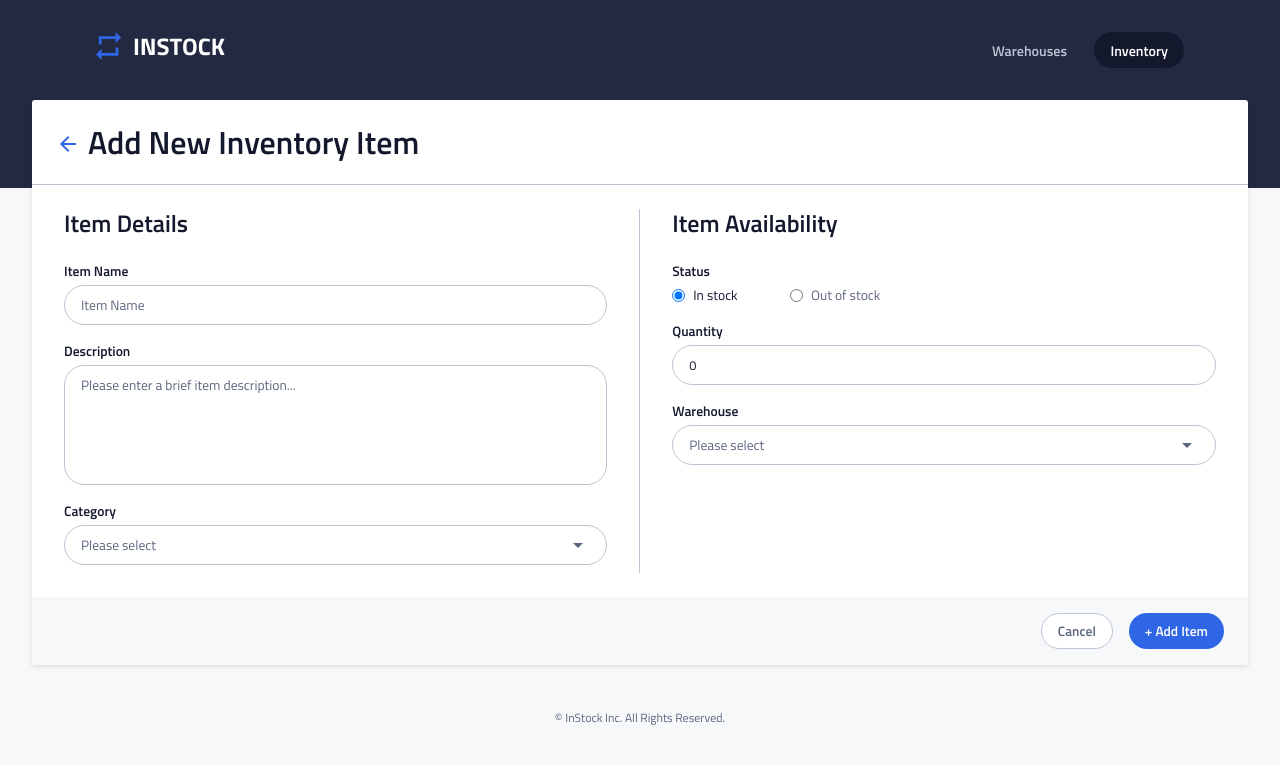
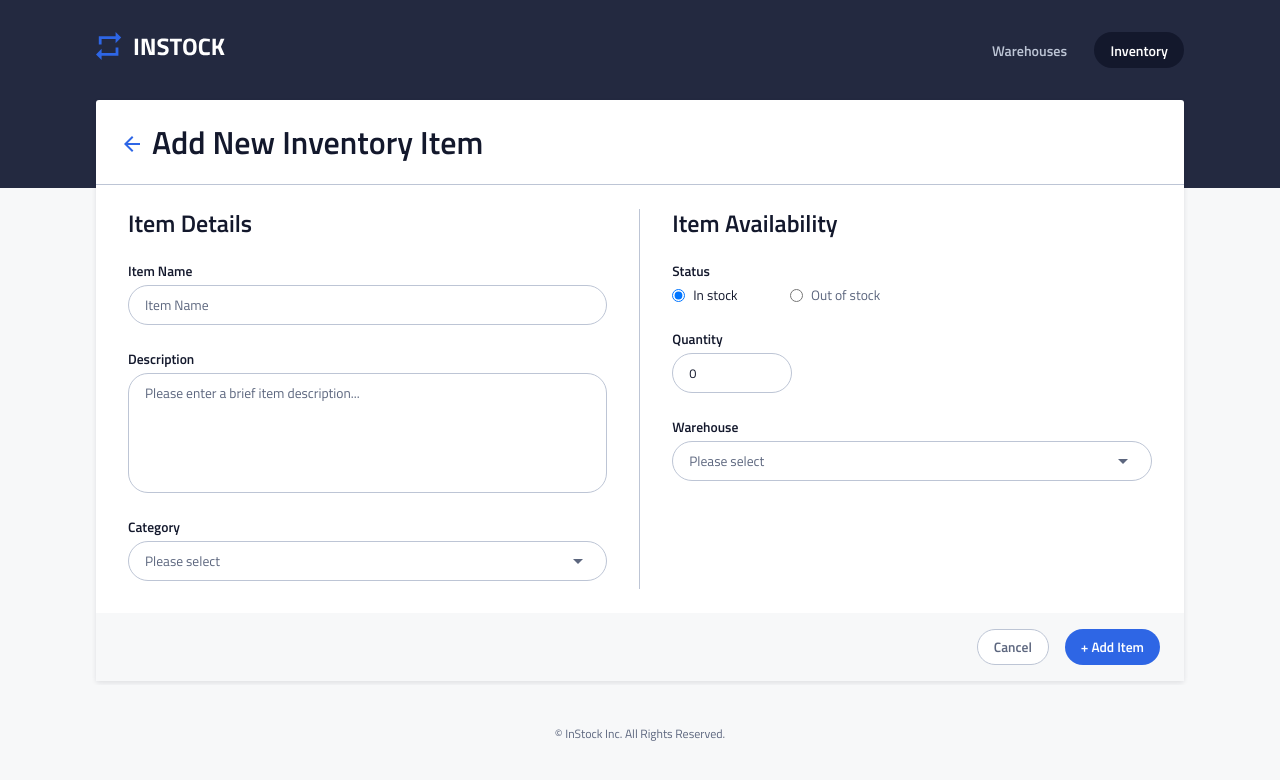
Before and after one commit to JimmyZ98/InStock, a React (Create React App) app: page /inventory/add in a window 1280 px wide. Shown: the top 780 px of the page. Built offline with nearby package versions, Linux system fonts and the light colour scheme.

Commit message:
added desktop style

```diff
--- a/src/pages/AddInventoryPage/AddInventoryPage.js
+++ b/src/pages/AddInventoryPage/AddInventoryPage.js
@@ -44,7 +44,7 @@ class AddInventoryPage extends Component {
                 </div>
               </div>
               <label className="new-inventory__label" htmlFor="quantity">Quantity</label>
-              <input className="new-inventory__input" id="quantity" value='0'/>
+              <input className="new-inventory__input new-inventory__input--quantity" id="quantity" value='0'/>
               <label className="new-inventory__label" htmlFor="warehouse">Warehouse</label>
               <select className="new-inventory__select" required id="warehouse">
                 <option value=''>Please select</option>
--- a/src/pages/AddInventoryPage/AddInventoryPage.scss
+++ b/src/pages/AddInventoryPage/AddInventoryPage.scss
@@ -33,6 +33,10 @@
 
       @include tablet {
         margin: 0 2rem;
+      }
+
+      @include desktop {
+        margin: 0 6rem;
       }
     }
 
@@ -129,11 +133,18 @@
 
       @include tablet {
         height: 2.5rem;
+        margin-bottom: 1.5rem;
       }
 
       &--description {
         height: 7.5rem;
         padding-bottom: 5rem;
+      }
+
+      &--quantity {
+        @include desktop {
+          width: 25%;
+        }
       }
 
       &::placeholder {
@@ -178,6 +189,10 @@
       justify-content: space-between;
       width: 13rem;
       margin-bottom: 1rem;
+
+      @include tablet {
+        margin-bottom: 1.5rem;
+      }
     }
 
     &__radio {
```
